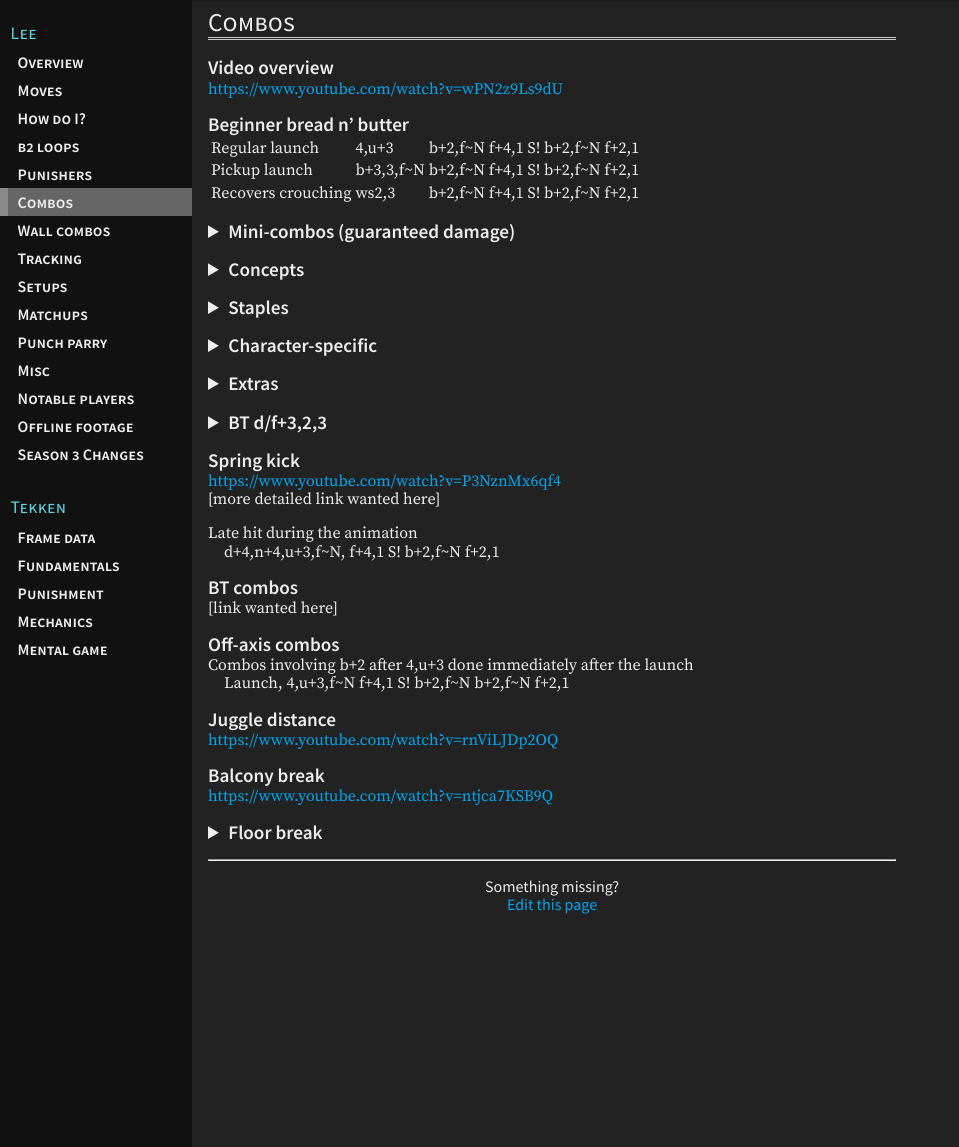
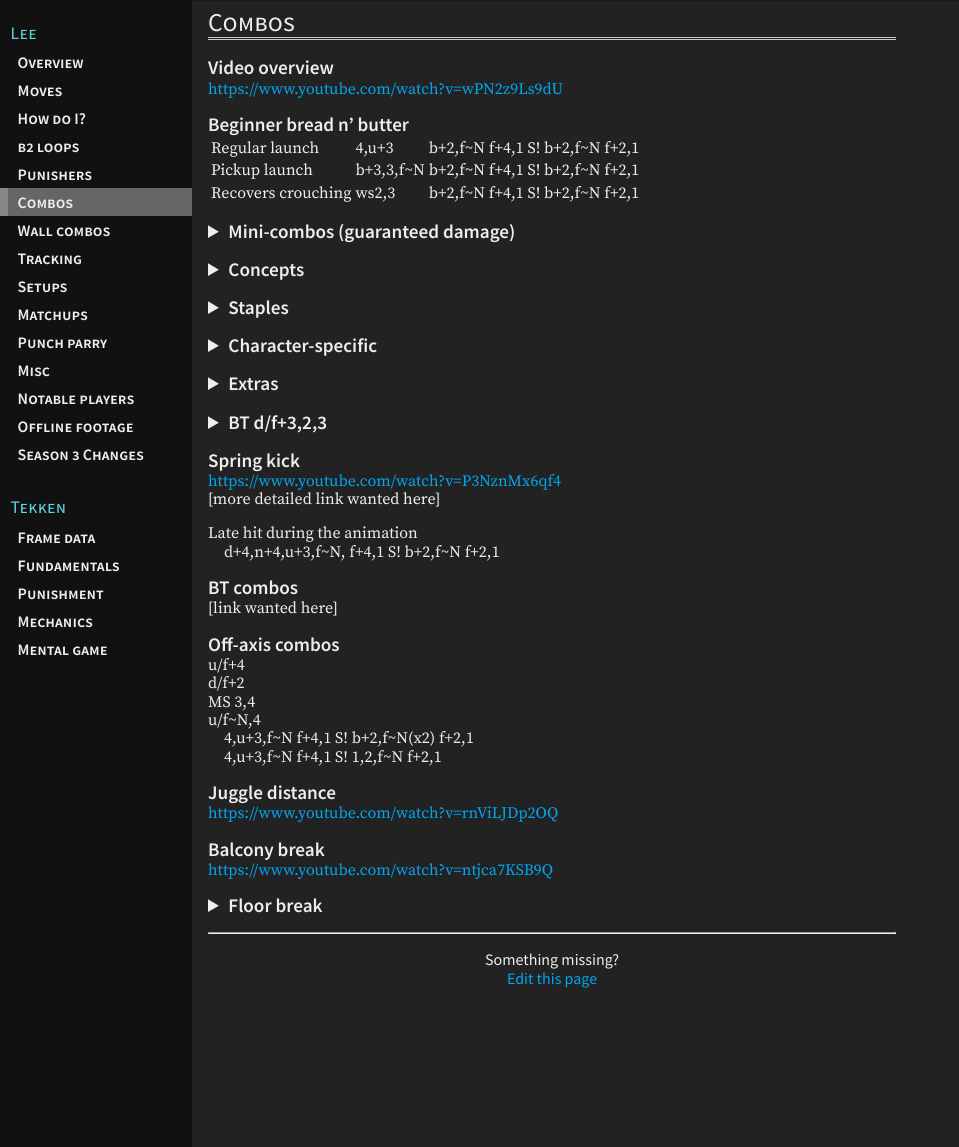
Before and after one commit to t7leeschool/t7leeschool.github.io, a Jekyll site: the page built from _pages/combos.md, in a window 1280 px wide and 1147 px high. Shown: the whole window, without its empty margins (0-959 px from the left). Built offline with Jekyll 4.4.1, drawn with Linux system fonts in a browser that asks for light colours.

Commit message:
tidy up notation

```diff
--- a/_pages/combos.md
+++ b/_pages/combos.md
@@ -289,8 +289,12 @@ Late hit during the animation
 [link wanted here]
 
 ## Off-axis combos
-Combos involving b+2 after 4,u+3 done immediately after the launch
-: Launch, 4,u+3,f\~N f+4,1 S! b+2,f\~N b+2,f\~N f+2,1
+u/f+4
+d/f+2
+MS 3,4
+u/f\~N,4
+: 4,u+3,f\~N f+4,1 S! b+2,f\~N(x2) f+2,1
+: 4,u+3,f\~N f+4,1 S! 1,2,f\~N f+2,1
 
 ## Juggle distance
 <https://www.youtube.com/watch?v=rnViLJDp2OQ>
```
Also changed, not shown: other parts of _pages/combos.md (+1 -1 lines).
